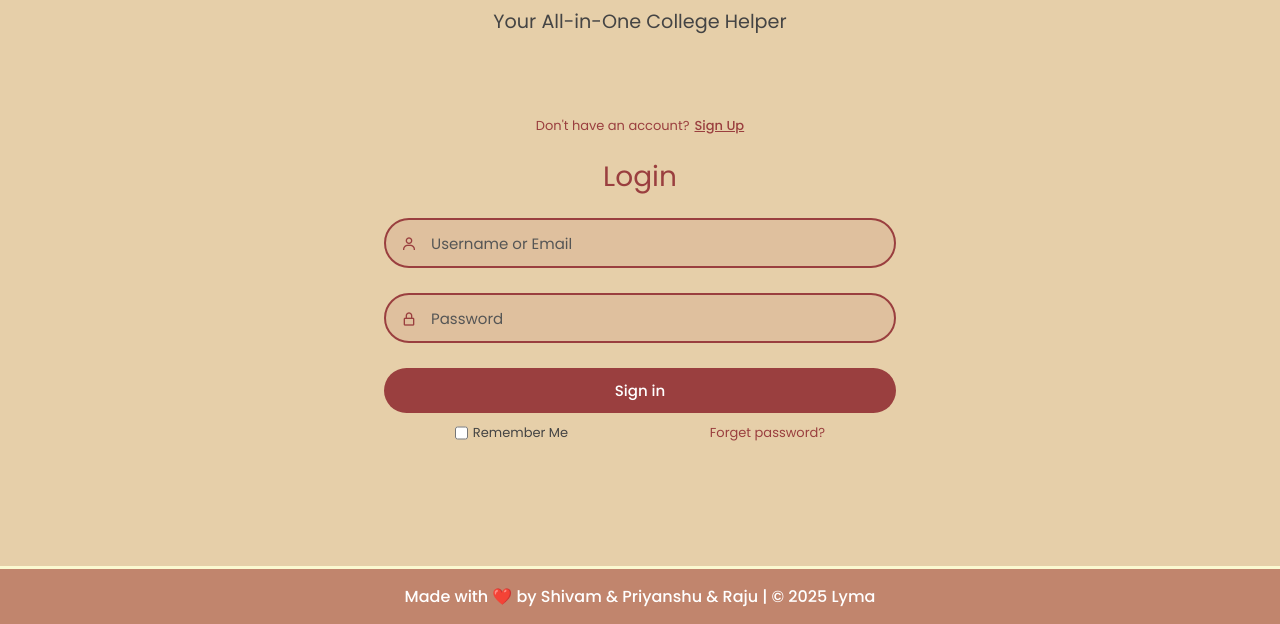
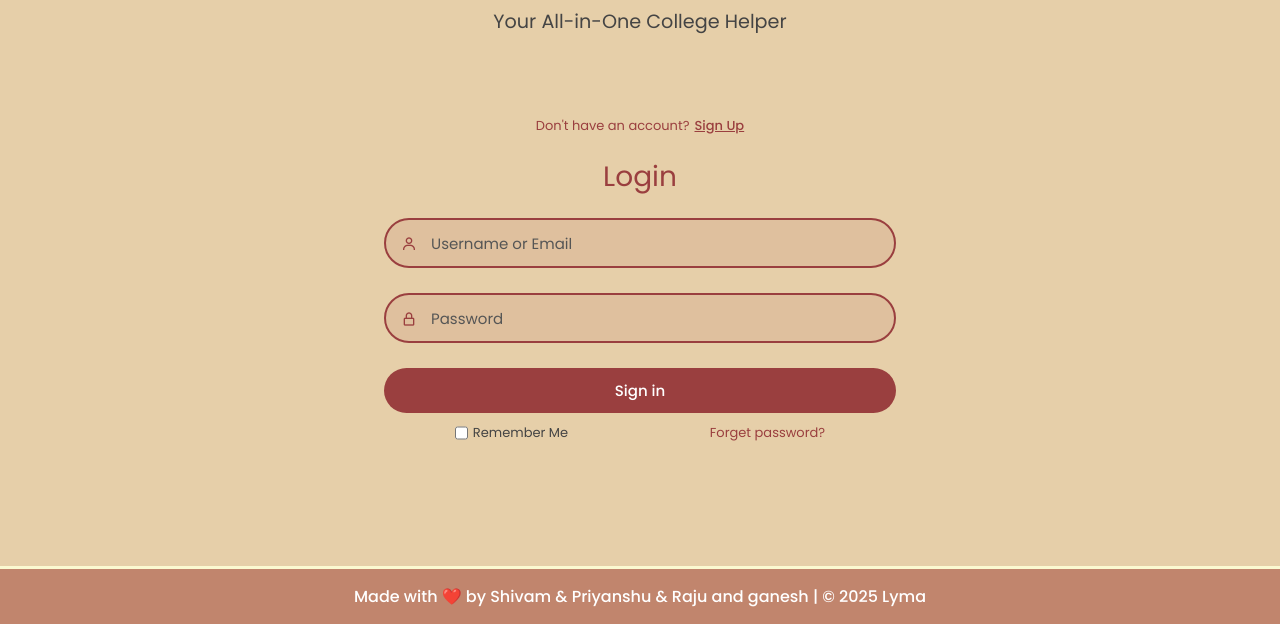
Before and after one commit to shivamjha76/Lyma, a plain HTML site: page index.html in a window 1280 px wide. Shown: the part 225-849 px from the top of the page. Drawn offline with nearby package versions, Linux system fonts and the light colour scheme.

Commit message:
add ganesh

```diff
--- a/index.html
+++ b/index.html
@@ -111,7 +111,7 @@
 
   <!-- Footer -->
   <footer>
-    <p class="love">Made with ❤️ by Shivam & Priyanshu & Raju | © 2025 Lyma</p>
+    <p class="love">Made with ❤️ by Shivam & Priyanshu & Raju and ganesh | © 2025 Lyma</p>
   </footer>
 
   <!-- External JS -->
```
